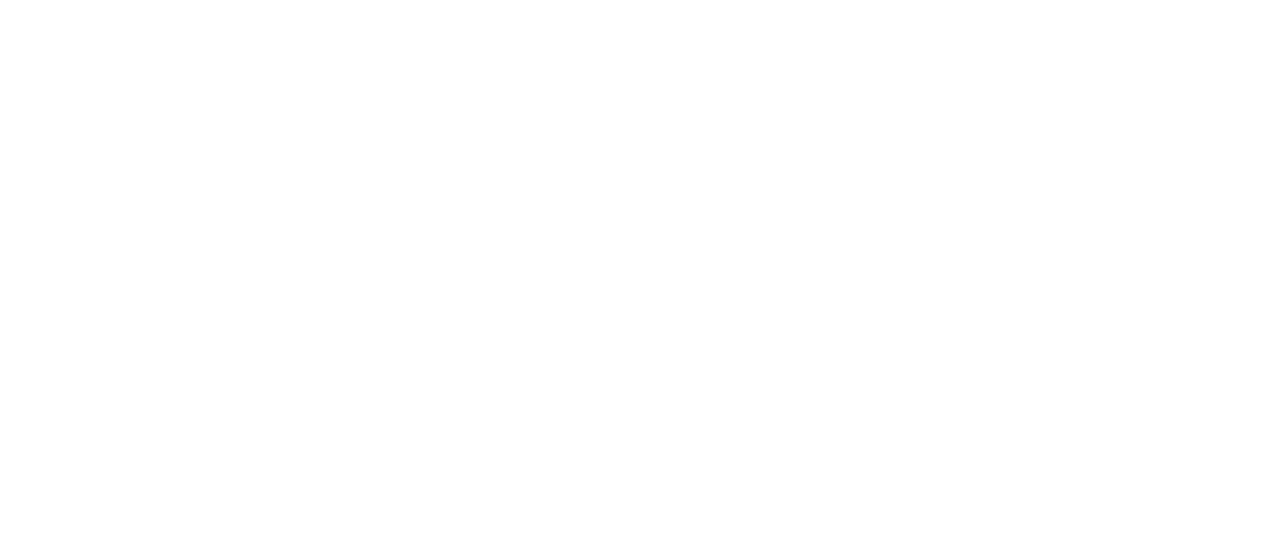
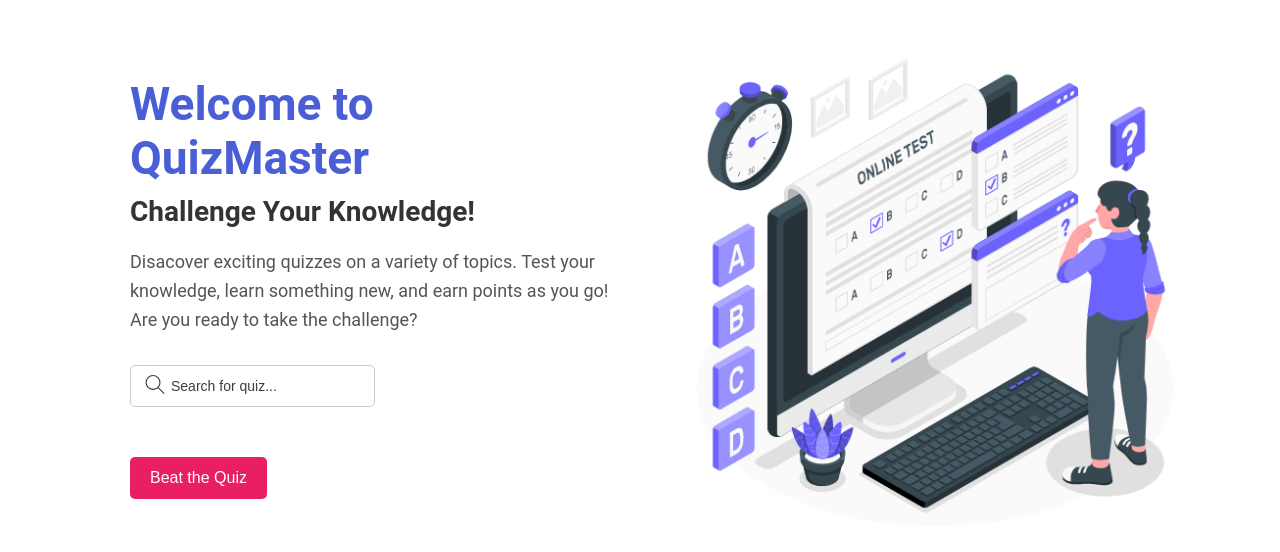
Before and after one commit to fatima-alzahraa-hammoud/quiz-app-website, a React (Create React App) app in the folder frontend/: page /Home in a window 1280 px wide. Before the commit this address had no page. Shown: the part 112-664 px from the top of the page. Built offline with nearby package versions, Linux system fonts and the light colour scheme.

Commit message:
CSS <> Style - heroSection component

```diff
--- a/frontend/src/App.jsx
+++ b/frontend/src/App.jsx
@@ -2,6 +2,7 @@
 import { Routes, Route, useLocation } from 'react-router-dom';
 import Login from './pages/Login';
 import Signup from './pages/Signup';
+import Home from './pages/Home';
 
 
 function App() {
@@ -10,6 +11,7 @@
       <Routes>
         <Route path='/' element={<Login />}/>
         <Route path='/signup' element={<Signup />}/>
+        <Route path='/Home' element={<Home />}/>
       </Routes>
     </div>
   );
--- a/frontend/src/component/HeroSection.jsx
+++ b/frontend/src/components/common/HeroSection.jsx
@@ -1,6 +1,7 @@
 import React, {useState} from "react";
-import heroImage from "../assets/images/Online Test.gif";
-import searchIcon from "../assets/icons/search-icon.svg";
+import heroImage from "../../assets/images/Online test.gif";
+import searchIcon from "../../assets/icons/search-icon.svg";
+import "../../styles/heroSection.css"
 
 const HeroSection = () => {
 
@@ -10,7 +11,7 @@
                 <h1>Welcome to QuizMaster</h1>
                 <h2>Challenge Your Knowledge!</h2>
                 <p>
-                    Discover exciting quizzes on a variety of topics. Test your knowledge, learn
+                    Disacover exciting quizzes on a variety of topics. Test your knowledge, learn
                     something new, and earn points as you go! Are you ready to take the challenge?
                 </p>
                 <div className="search-bar">
--- /dev/null
+++ b/frontend/src/pages/Home.jsx
@@ -0,0 +1,14 @@
+import React from "react";
+import HeroSection from "../components/common/HeroSection";
+
+const Home = () => {
+
+  return (
+    <div>
+      <HeroSection />
+    </div>
+  );
+
+};
+
+export default Home;
--- /dev/null
+++ b/frontend/src/styles/heroSection.css
@@ -0,0 +1,129 @@
+*{
+    padding: 0;
+    border: 0;
+    margin: 0;
+    box-sizing: border-box;
+}
+
+body{
+    font-family: 'Roboto', sans-serif;
+}
+
+.hero-section {
+    display: flex;
+    height: 100vh;
+    align-items: center;
+    justify-content: space-between;
+    padding: 40px 80px;
+    text-align: start;
+    color: #333;
+}
+
+.hero-text {
+    flex: 1;
+    display: flex;
+    flex-direction: column;
+    justify-content: space-between;
+    padding: 0 50px;
+    background-color: #fff;
+    z-index: 2;
+    align-items: flex-start;
+    text-align: start;
+}
+
+.hero-text h1 {
+    font-size: 46px;
+    font-weight: bold;
+    color: #4a5fd5;
+    margin-bottom: 10px;
+}
+
+.hero-text h2 {
+    font-size: 28px;
+    color: #333;
+    margin-bottom: 20px;
+}
+
+.hero-text p {
+    font-size: 18px;
+    line-height: 1.6;
+    color: #555;
+    margin-bottom: 30px;
+}
+
+.search-bar {
+    position: relative;
+    display: flex;
+    align-items: center;
+    width: 100%;
+    max-width: 50%;
+    margin-bottom: 20px;
+}
+
+.search-bar input {
+    width: 100%;
+    padding: 12px 40px 12px 40px;
+    font-size: 14px;
+    border: 1px solid #ccc;
+    border-radius: 5px;
+}
+
+.search-bar input::placeholder {
+    color: #3d3d3d;
+}
+
+.search-icon {
+    position: absolute;
+    left: 15px;
+    top: 23%;
+    transform: translateY(-23%);
+    width: 20px;
+    height: 20px;
+    pointer-events: none;
+}
+
+.beat-btn {
+    padding: 12px 20px;
+    background-color: #E91E63;
+    color: #fff;
+    font-size: 16px;
+    border: none;
+    border-radius: 5px;
+    cursor: pointer;
+    display: inline-block;
+    margin-top: 10px;
+}
+
+.beat-btn:hover {
+    background-color: #d81b60;
+}
+
+.hero-image {
+    flex: 1;
+    display: flex;
+    justify-content: center;
+    align-items: center;
+    padding: 20px;
+}
+
+.hero-image img {
+    max-width: 100%;
+    height: auto;
+    object-fit: cover;
+}
+
+@media (max-width: 768px) {
+    .hero-section {
+        flex-direction: column;
+        text-align: center;
+        padding: 20px;
+    }
+
+    .hero-text, .hero-image {
+        max-width: 100%;
+    }
+
+    .hero-image img {
+        margin-top: 20px;
+    }
+}
```
